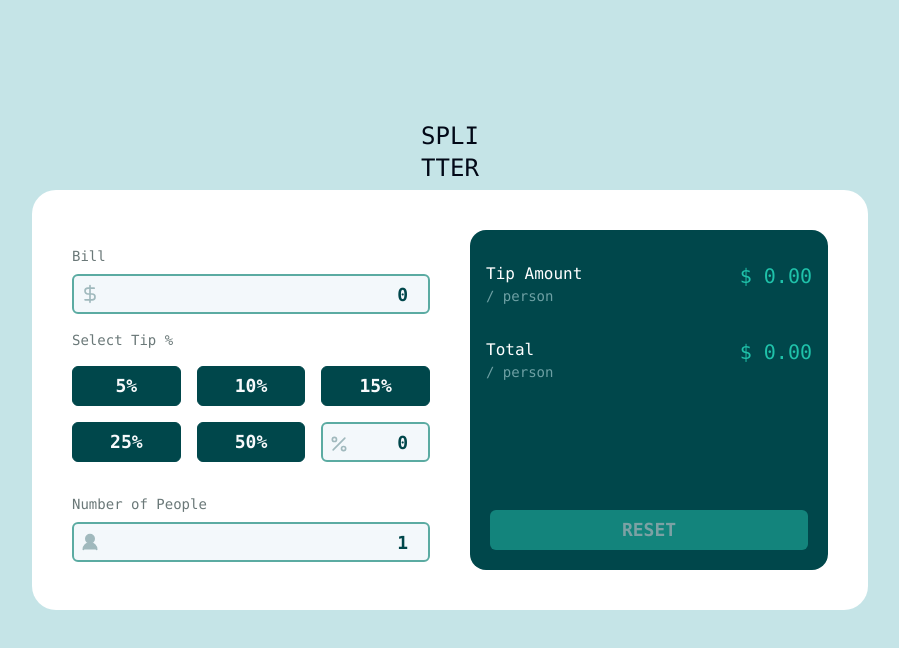
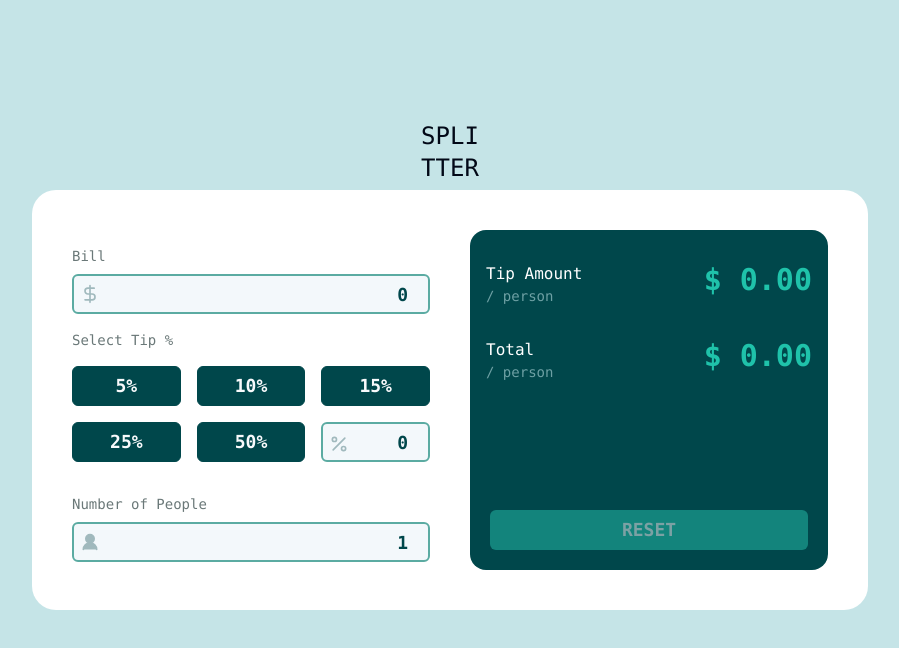
Before and after one commit to brandalx/TipCalculatorApp, a React (Vite) app: page / in a window 1280 px wide. Shown: the top 648 px of the page, without its empty margins (190-1089 px from the left). Built offline with nearby package versions, Linux system fonts and the light colour scheme.

Commit message:
feat: final minor improvements

```diff
--- a/src/app/home/components/ClacDisplayData.tsx
+++ b/src/app/home/components/ClacDisplayData.tsx
@@ -13,7 +13,9 @@ const ClacDisplayData = ({ result, type }: CalcDisplayDataProps) => {
       </div>
 
       <div>
-        <h2 className="text-xl text-[#1FC2AA]">$ {result.toFixed(2)}</h2>
+        <h2 className="text-3xl font-bold text-[#1FC2AA]">
+          $ {result.toFixed(2)}
+        </h2>
       </div>
     </div>
   );
```
